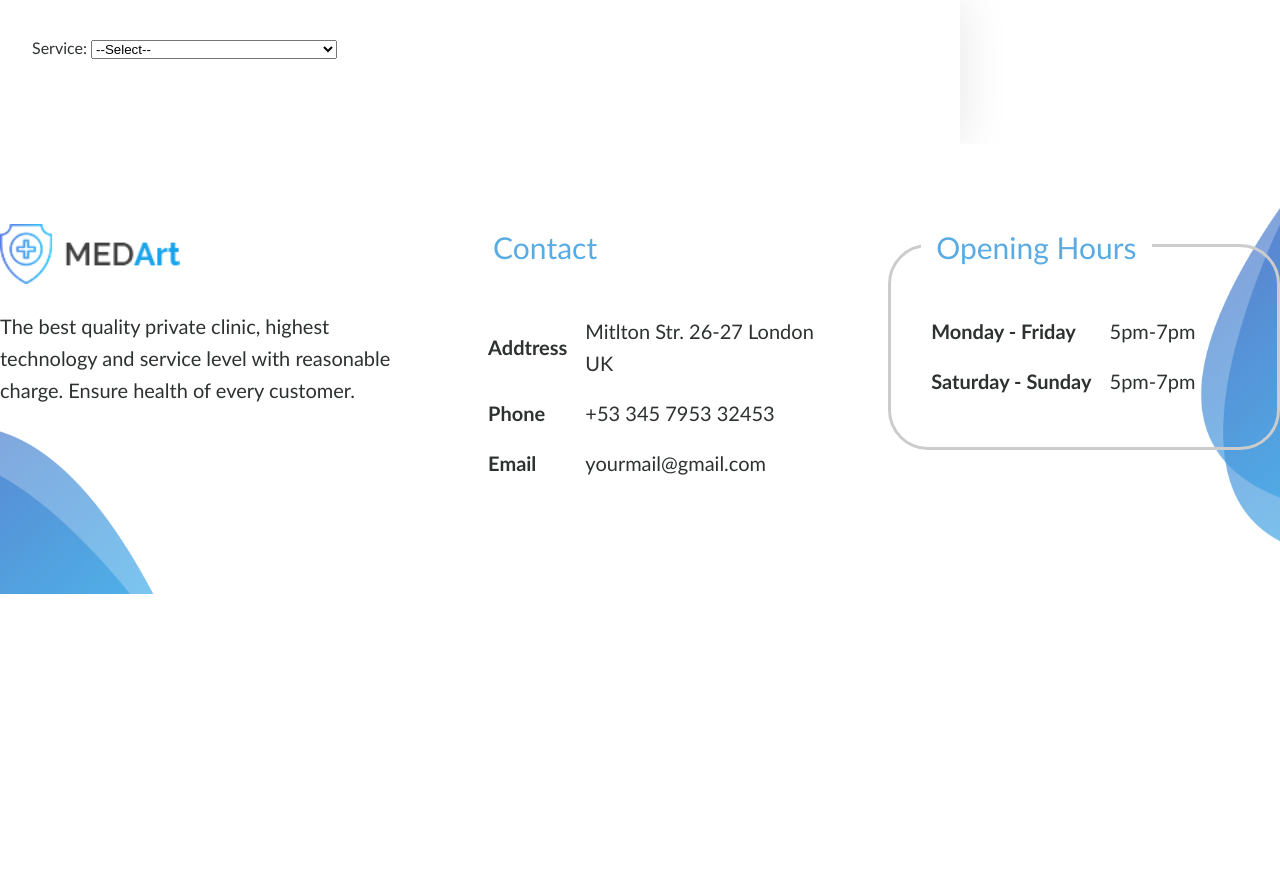
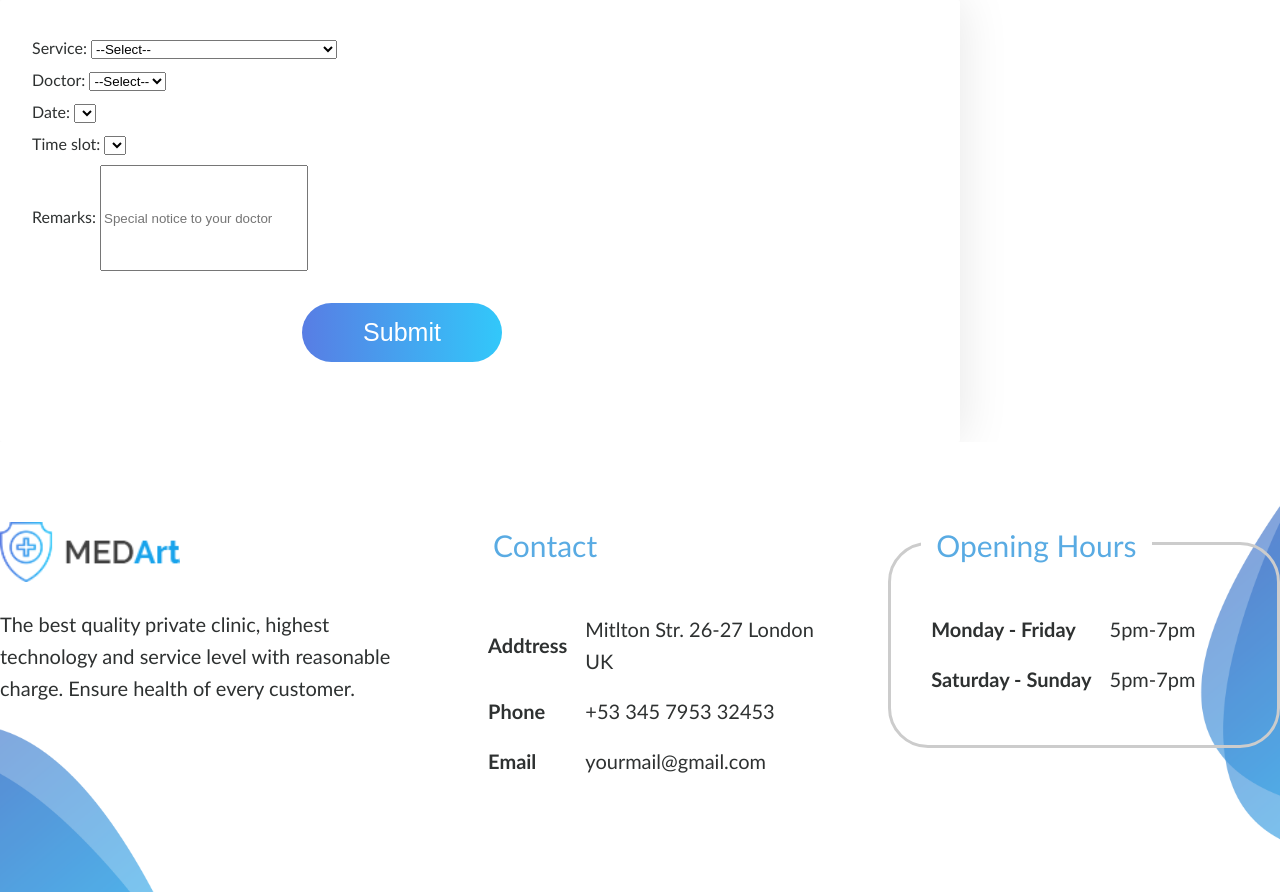
Before and after one commit to thiencat1997/EE4717webapp, a PHP site: page /booking.html in a window 1280 px wide. Shown: the part 128-1020 px from the top of the page. Before the commit the page ends 722 px from the top, so only its background shows below. Run offline with PHP 8.4, Linux system fonts and the light colour scheme; lists and menus that the app fills with data are empty.

Commit message:
booking style

```diff
--- a/project/booking.html
+++ b/project/booking.html
@@ -36,8 +36,33 @@
                   <option value="Orthopedic">Orthopedic Surgery</option>
                 </select>
               </div>
+              <div>
+                <label for="doctor">Doctor:</label>
+                <select name="doctor" id="doctor">
+                  <option value=null >--Select--</option>
+                  <option value="DrA">Doctor A</option>
+                  <option value="DrB">Doctor B</option>
+                  <option value="DrC">Doctor C</option>
+                </select>
+              </div>
+              <div>
+                <label for="date">Date:</label>
+                <select name="date" id="date">
+
+                </select>
+              </div>
+              <div>
+                <label for="time">Time slot:</label>
+                <select name="time" id="time">
+
+                </select>
+              </div>
+              <div>
+                <label for="remarks">Remarks:</label>
+                <input type="textarea" placeholder="Special notice to your doctor" style="width: 200px; height: 100px; margin-top: 5px;"></input>
+              </div>
+            <button type="submit" onsubmit="ShowAlert()" class="button" style="margin-left: 270px;">Submit</button>
             </div>
-
           </form>
       </div>
       <div class="hero-image">
--- a/project/bookstyle.css
+++ b/project/bookstyle.css
@@ -5,3 +5,10 @@
 	padding: 2rem 2rem 5rem;
 	box-shadow: 1px 0 50px rgba(0, 0, 0, 0.1);
 }
+.button {
+	padding: 15px;
+	width: 200px;
+	margin: auto;
+	margin-top: 2rem;
+	text-decoration: none;
+}
```
